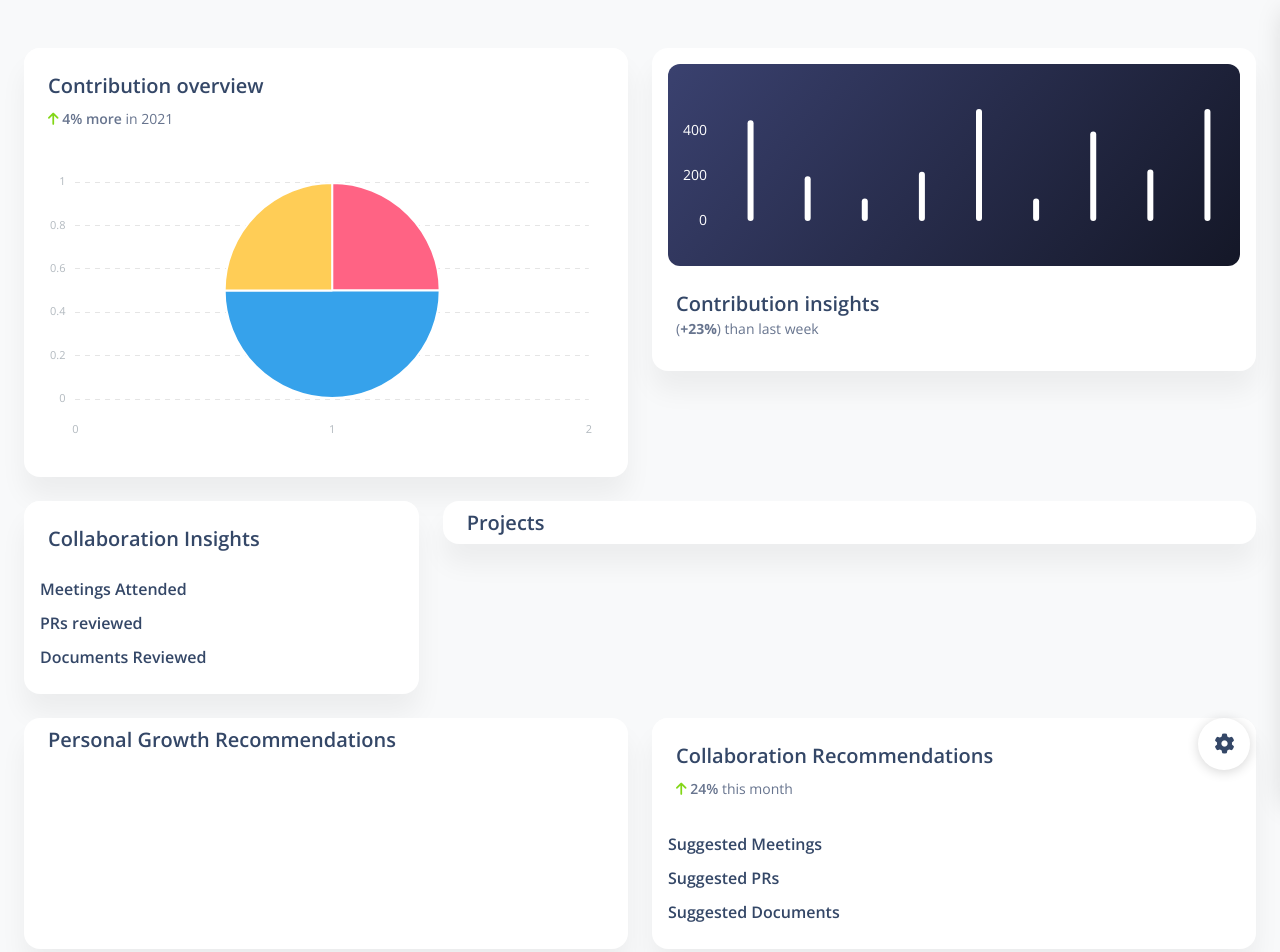
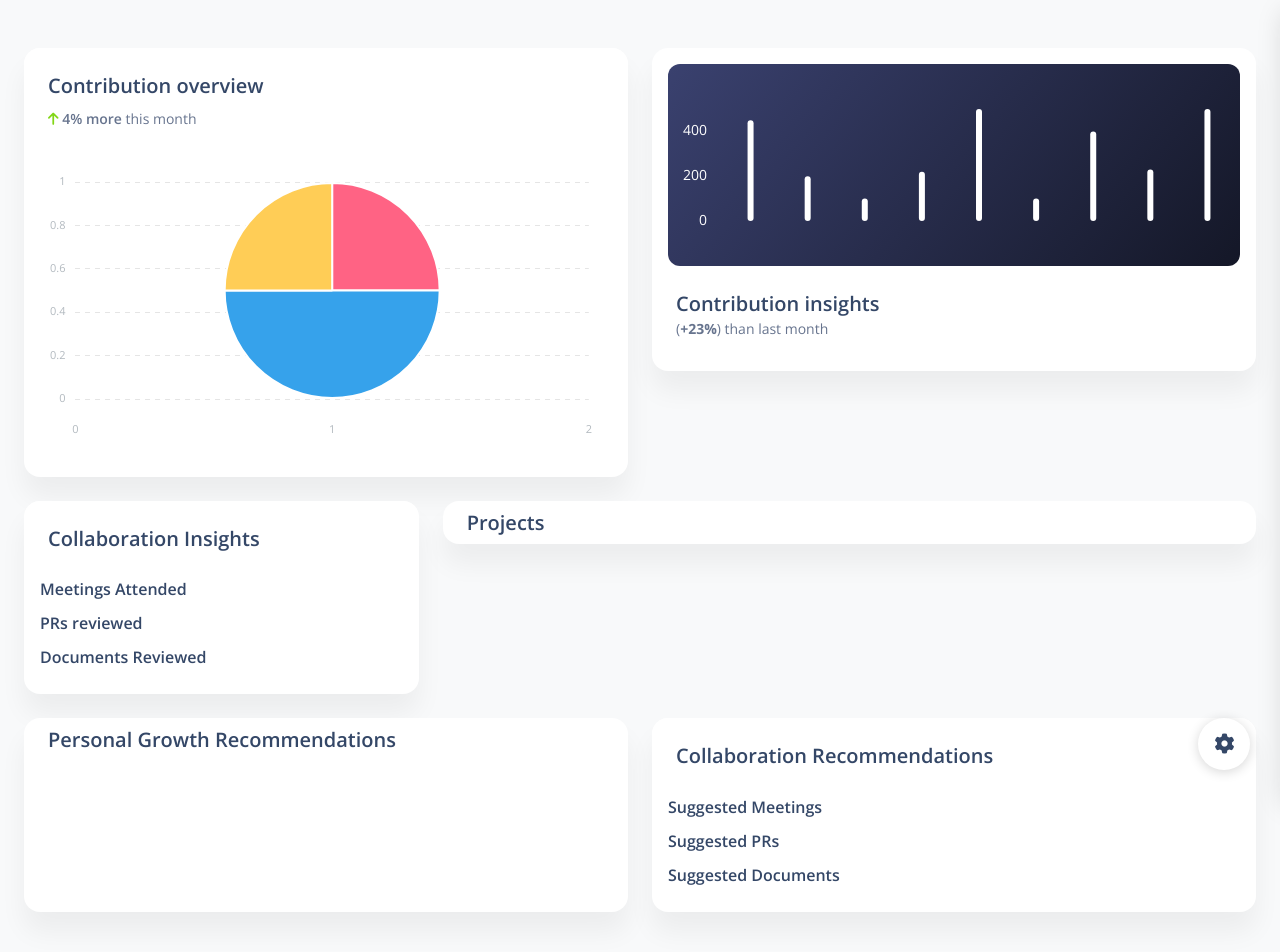
Before and after one commit to ArchanaPrabhu/Cobot-Webpack, a website built with webpack: page src/index.html in a window 1280 px wide. Built offline with nearby package versions, Linux system fonts and the light colour scheme; a script that the page names is missing.

Commit message:
Aggregated insights on monthly basis

```diff
--- a/src/index.html
+++ b/src/index.html
@@ -32,7 +32,7 @@
               <h5>Contribution overview</h5>
               <p class="text-sm">
                 <i class="fa fa-arrow-up text-success"></i>
-                <span class="font-weight-bold">4% more</span> in 2021
+                <span class="font-weight-bold">4% more</span> this month
               </p>
             </div>
             <div class="card-body p-3">
@@ -51,7 +51,7 @@
                 </div>
               </div>
               <h5 class="ms-2 mt-4 mb-0"> Contribution insights </h5>
-              <p class="text-sm ms-2"> (<span class="font-weight-bolder">+23%</span>) than last week </p>
+              <p class="text-sm ms-2"> (<span class="font-weight-bolder">+23%</span>) than last month </p>
             </div>
           </div>
         </div>
@@ -673,10 +673,6 @@
           <div class="card h-100">
             <div class="card-header pb-0">
               <h5>Collaboration Recommendations</h6>
-              <p class="text-sm">
-                <i class="fa fa-arrow-up text-success" aria-hidden="true"></i>
-                <span class="font-weight-bold">24%</span> this month
-              </p>
             </div>
             <div class="card-body p-3">
               <details>
```
